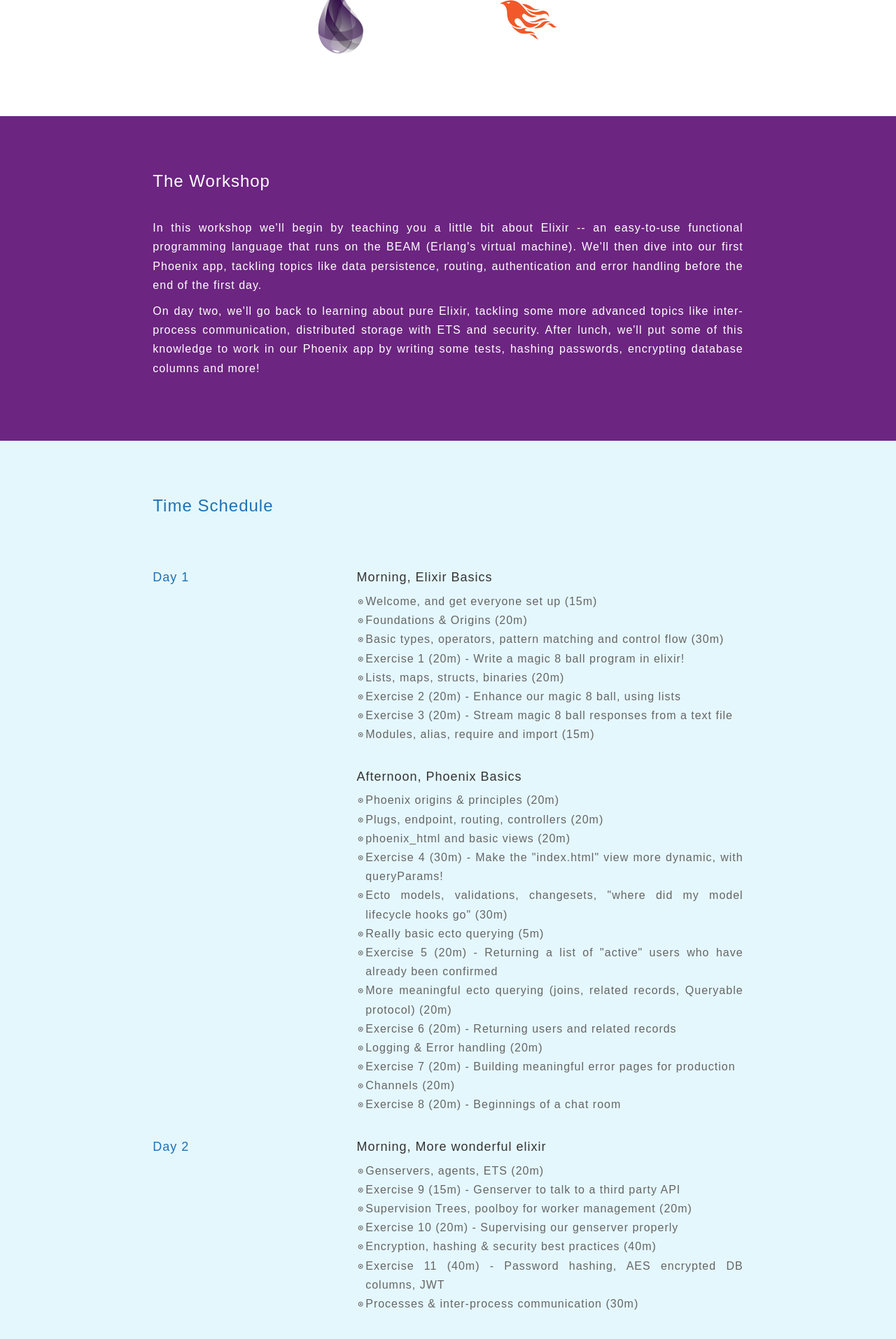
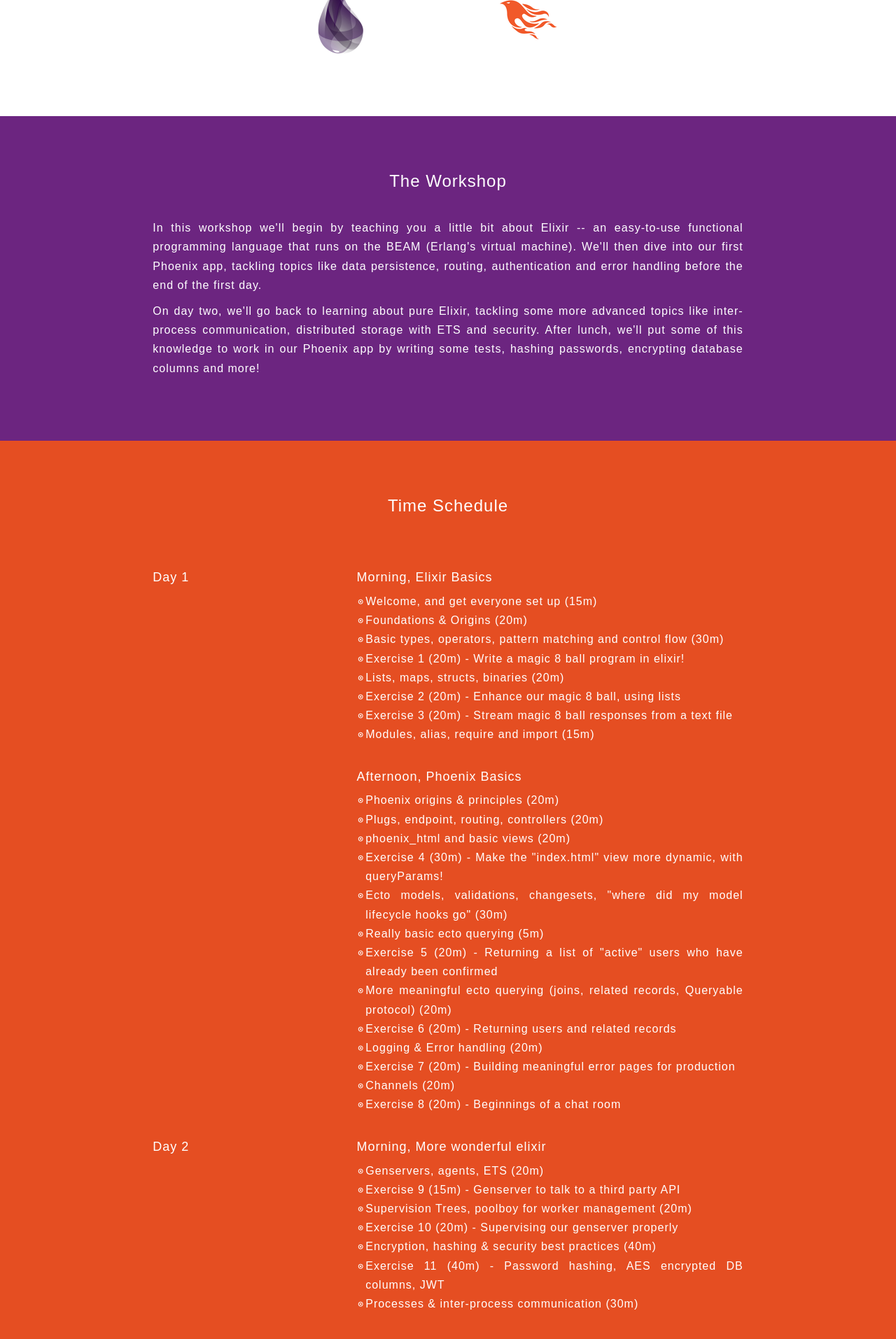
Before and after one commit to mainmatter/elixir-phoenix-workshops, a Jekyll site: the page built from index.html, in a window 1280 px wide. Shown: the part 991-2905 px from the top of the page at 70% size. Built offline with Jekyll 4.4.1, drawn with Linux system fonts in a browser that asks for light colours; nearby versions of some CDN libraries.

Commit message:
More CSS. Closes #3

```diff
--- a/css/main.scss
+++ b/css/main.scss
@@ -171,6 +171,9 @@
 
 .description {
   background-color: #6c2580;
+  h3 {
+    text-align: center;
+  }
 
   h3, p {
     color: #fff;
@@ -191,18 +194,22 @@
 }
 
 .schedule {
-  background-color: #e4f7fd;
+  background-color: #e54e22;
 
   &.alternate {
     background-color: #fff;
   }
 
-  h3, h5 {
-    color: #1f71b5;
+  h3, h5, p {
+    color: #fff;
+  }
+
+  h3 {
+    text-align: center;
   }
 
   a.register {
-    background-color: #1f71b5;
+    background-color: #e54e22;
     color: #fff;
   }
 }
@@ -215,10 +222,11 @@
     h5, h6 {
       font-size: 18px;
       margin-top: 0;
+      color: #fff;
     }
 
     ul {
-      color: #656565;
+      color: #fff;
       margin: 0;
       padding: 0;
       list-style-type: none;
@@ -226,7 +234,7 @@
 
       &.format {
         hr {
-          border-top: 1px dotted #656565;
+          border-top: 1px dotted #fff;
           width: 50%;
         }
       }
@@ -268,21 +276,12 @@
 }
 
 .instructors {
-  background-color: #e7f2ef;
+  background-color: #fff;
 
   h3 {
-    color: #688e85;
+    color: #000;
     margin-bottom: 60px;
-  }
-
-  h4 {
-    color: #656565;
-    font-size: 18px;
-    margin: 0 0 20px 0;
-
-    .company {
-      display: block;
-    }
+    text-align: center;
   }
 
   .profile-link {
@@ -346,13 +345,13 @@
 }
 
 .footer {
-  background-color: #e4f7fd;
+  background-color: #6c2580;
   padding: 10px 0;
   font-size: 12px;
+  color: #fff;
 
   a {
-    color: #656565;
-
+    color: #fff;
     &:hover {
       text-decoration: none;
     }
```
Also changed, not shown: images/wheel-blue.png (deleted), images/wheel.gif (deleted).
